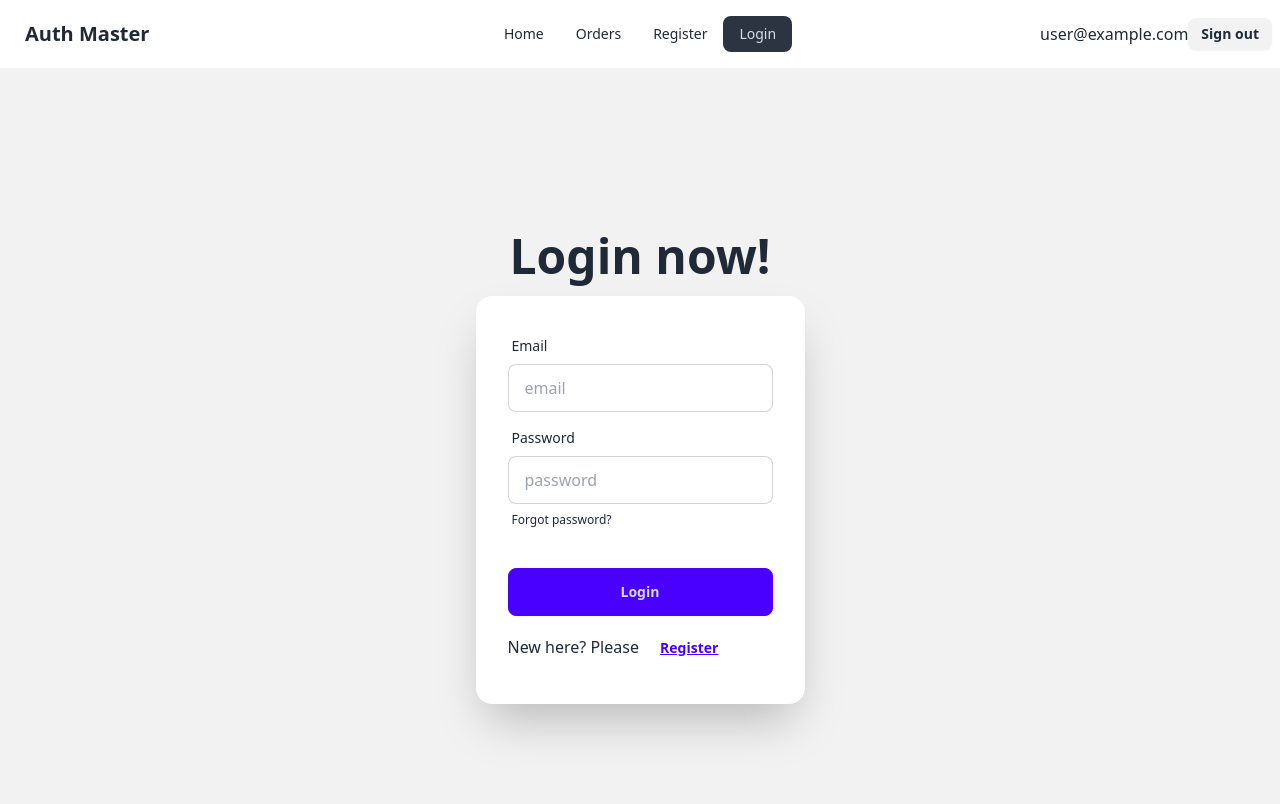
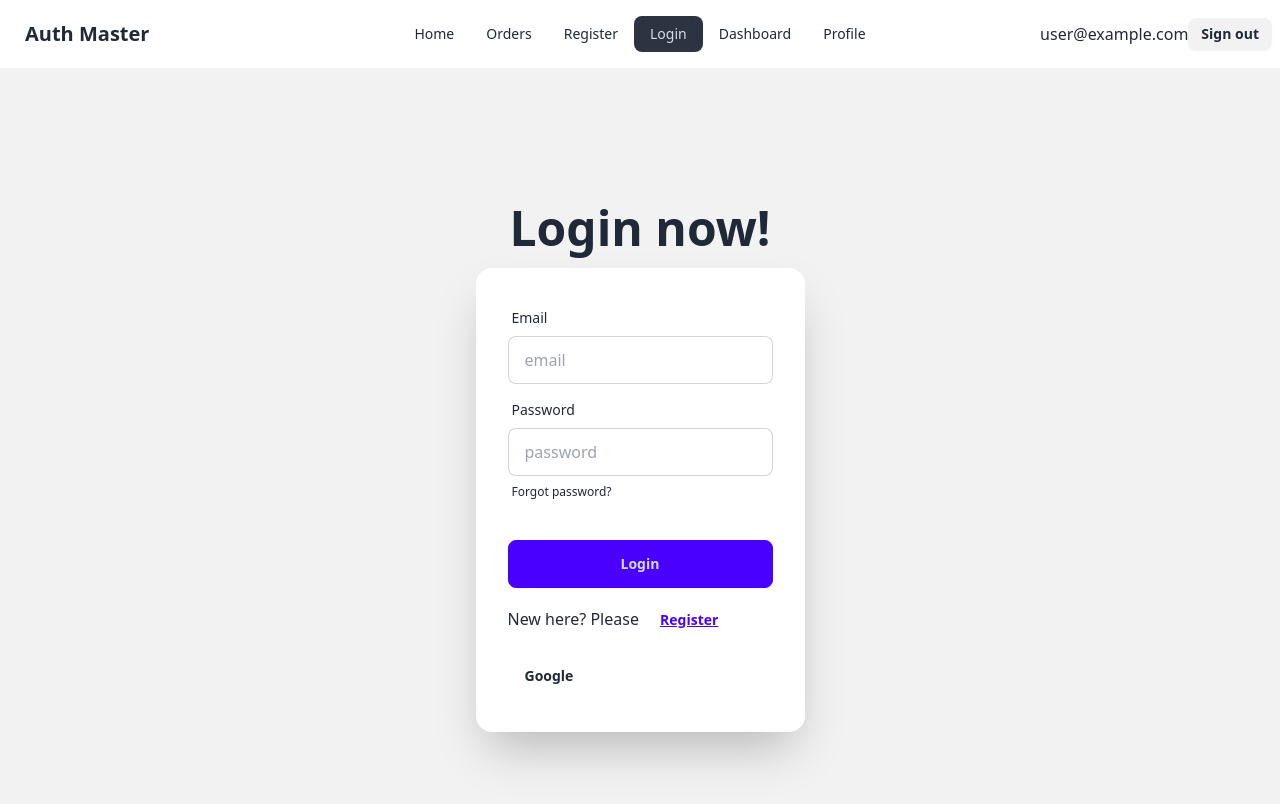
Before and after one commit to subas-roy/auth-master, a React (Vite) app: page /login in a window 1280 px wide. Shown: the top 804 px of the page. Built offline with nearby package versions, Linux system fonts and the light colour scheme; no server answers; sample sign-in values are in the browser's storage.

Commit message:
Navigate after login and Social Sign In

```diff
--- a/src/components/Login.jsx
+++ b/src/components/Login.jsx
@@ -1,11 +1,12 @@
 import { useContext } from "react";
 import { Helmet } from "react-helmet";
-import { Link } from "react-router-dom";
+import { Link, useNavigate } from "react-router-dom";
 import { AuthContext } from "../providers/AuthProvider";
 
 const Login = () => {
 
-  const {signInUser} = useContext(AuthContext);
+  const { signInUser, signInWithGoogle } = useContext(AuthContext);
+  const navigate = useNavigate();
 
   const handleLogin = e => {
     e.preventDefault();
@@ -16,12 +17,24 @@
     signInUser(email, password)
       .then(result => {
         console.log(result.user)
+        e.target.reset(); // reset form after clicking login
+        navigate('/'); // default redirect after login
       })
       .catch(error => {
         console.error(error)
       })
   }
 
+  const handleGoogleSignIn = (e) => {
+    e.preventDefault();
+    signInWithGoogle()
+      .then(result => {
+        console.log(result.user)
+      })
+      .catch(error => {
+        console.error(error)
+      })
+  }
 
   return (
     <div className="hero bg-base-200 min-h-screen">
@@ -53,6 +66,7 @@
               <button className="btn btn-primary">Login</button>
             </div>
             <p>New here? Please <Link to={"/register"}><button className="btn btn-link">Register</button></Link></p>
+            <p><button onClick={handleGoogleSignIn} className="btn btn-ghost">Google</button></p>
           </form>
         </div>
       </div>
--- a/src/components/Navbar.jsx
+++ b/src/components/Navbar.jsx
@@ -17,6 +17,12 @@
     <li><NavLink to={"/orders"}>Orders</NavLink></li>
     <li><NavLink to={"/register"}>Register</NavLink></li>
     <li><NavLink to={"/login"}>Login</NavLink></li>
+    {user &&
+      <>
+      <li><NavLink to={"/dashboard"}>Dashboard</NavLink></li>
+      <li><NavLink to={"/profile"}>Profile</NavLink></li>
+      </>
+    }
   </>
   return (
     <div className="navbar bg-base-100">
--- /dev/null
+++ b/src/components/Profile.jsx
@@ -0,0 +1,10 @@
+
+const Profile = () => {
+  return (
+    <div>
+      <h2>Your personal profile</h2>
+    </div>
+  );
+};
+
+export default Profile;
--- a/src/main.jsx
+++ b/src/main.jsx
@@ -13,6 +13,7 @@
 import AuthProvider from './providers/AuthProvider';
 import Orders from './components/Orders';
 import PrivateRoute from './routes/PrivateRoute';
+import Profile from './components/Profile';
 
 const router = createBrowserRouter([
   {
@@ -35,6 +36,10 @@
         path: "/orders",
         element: <PrivateRoute><Orders/></PrivateRoute>
       },
+      {
+        path: "/profile",
+        element: <PrivateRoute><Profile/></PrivateRoute>
+      },
     ]
   },
 ]);
--- a/src/providers/AuthProvider.jsx
+++ b/src/providers/AuthProvider.jsx
@@ -1,8 +1,11 @@
-import { createUserWithEmailAndPassword, onAuthStateChanged, signInWithEmailAndPassword, signOut  } from "firebase/auth";
+import { createUserWithEmailAndPassword, GoogleAuthProvider, onAuthStateChanged, signInWithEmailAndPassword, signInWithPopup, signOut  } from "firebase/auth";
 import { createContext, useEffect, useState } from "react";
 import auth from "../firebase/firebase.config";
 
 export const AuthContext = createContext(null);
+
+// google provider
+const googleProvider = new GoogleAuthProvider();
 
 const AuthProvider = ({children}) => {
   const [user, setUser] = useState(null);
@@ -23,6 +26,12 @@
     return signOut(auth);
   }
 
+  // sign in with google
+  const signInWithGoogle = () => {
+    setLoading(true);
+    signInWithPopup(auth, googleProvider);
+  }
+
   // observe auth state change
   useEffect(() => {
     const unSubscribe = onAuthStateChanged(auth, (currentUser) =>{
@@ -39,6 +48,7 @@
     loading,
     createUser,
     signInUser,
+    signInWithGoogle,
     logOut,
   };
 
```
Lines whose indentation alone changed are shown as unchanged.
